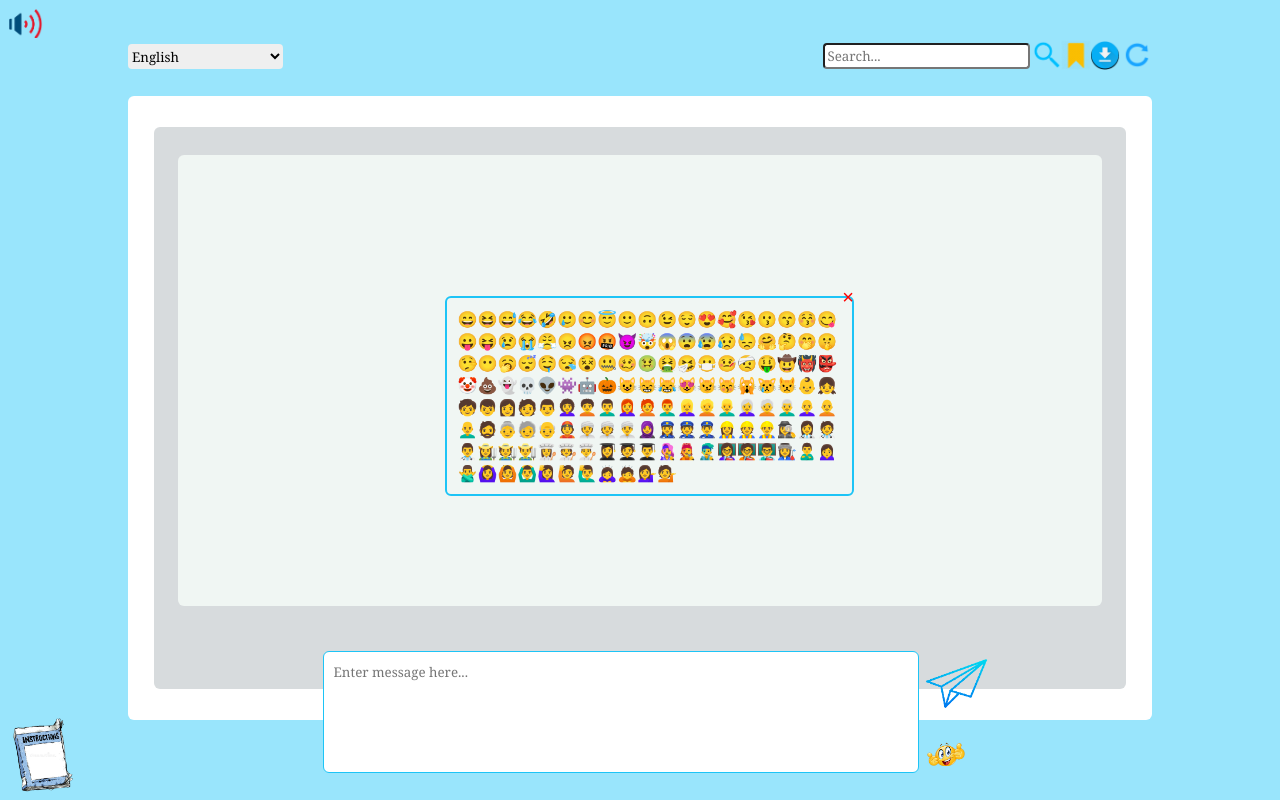
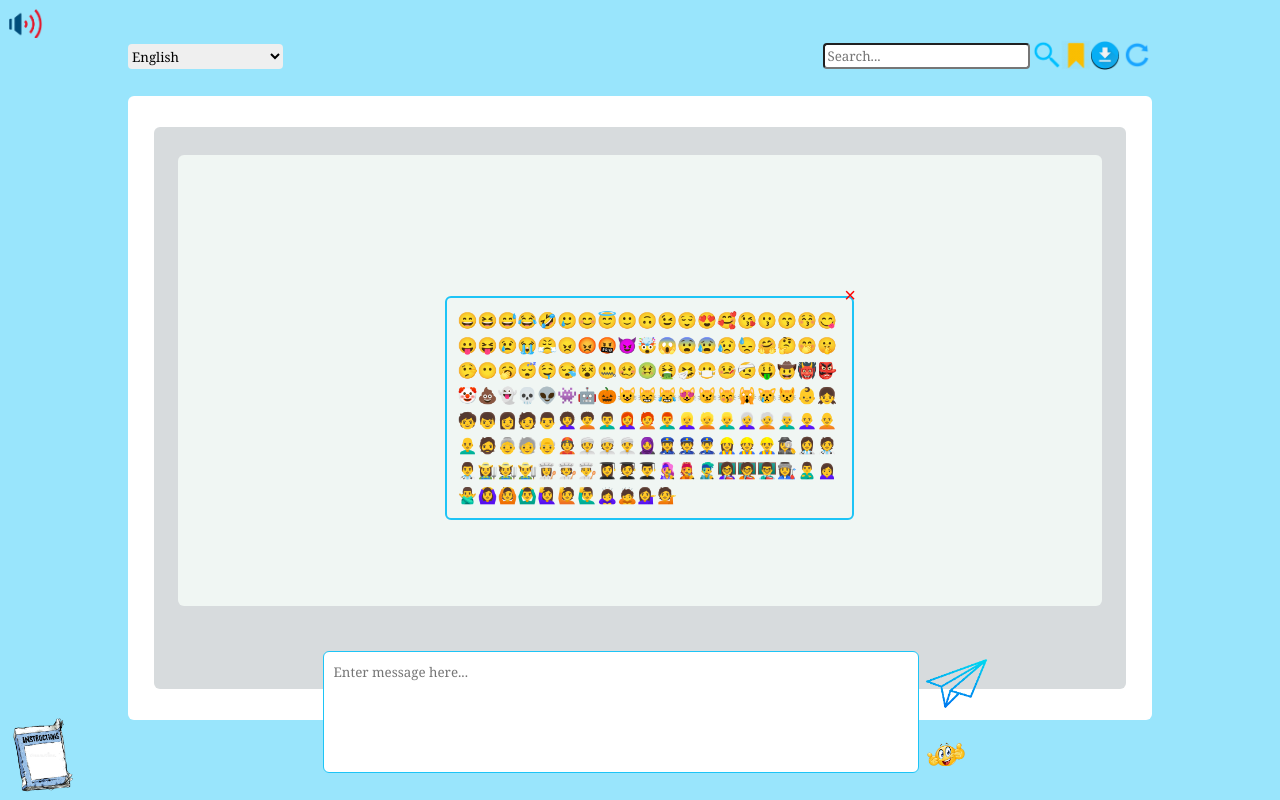
Before and after one commit to gwenne/dolphie, a website built with Parcel: page index.html in a window 1280 px wide. Both pictures are taken after a click on the element 945 px from the left and 753 px from the top of the page. Built offline with nearby package versions, Linux system fonts and the light colour scheme.

Commit message:
gm:added line height to emoji window

```diff
--- a/src/css/style.css
+++ b/src/css/style.css
@@ -485,12 +485,13 @@ dt:hover {
   padding-right: 5px;
   background-color: #f0f6f3;
   font-size: medium;
+  line-height: 25px;
 }
 
 div.closeEmoji {
   z-index: 10;
-  top: 28.3%;
-  left: 70.8%;
+  top: 28%;
+  left: 71%;
   position: absolute;
   color: red;
   font-weight: normal;
```
